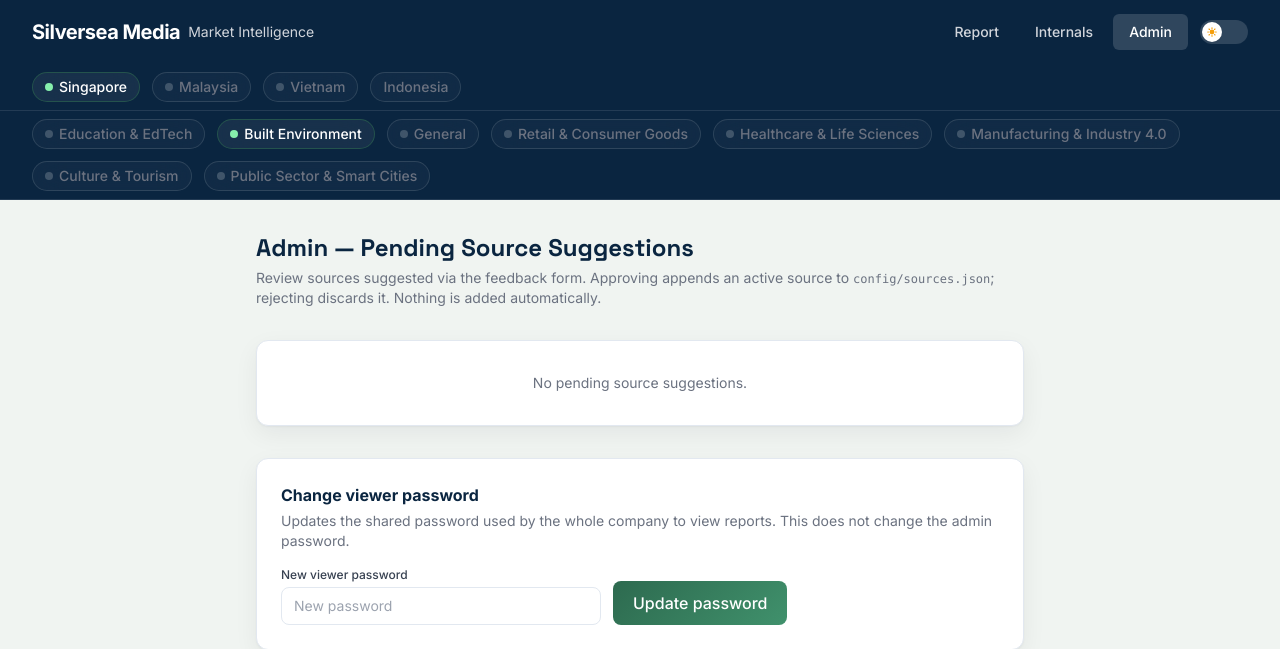
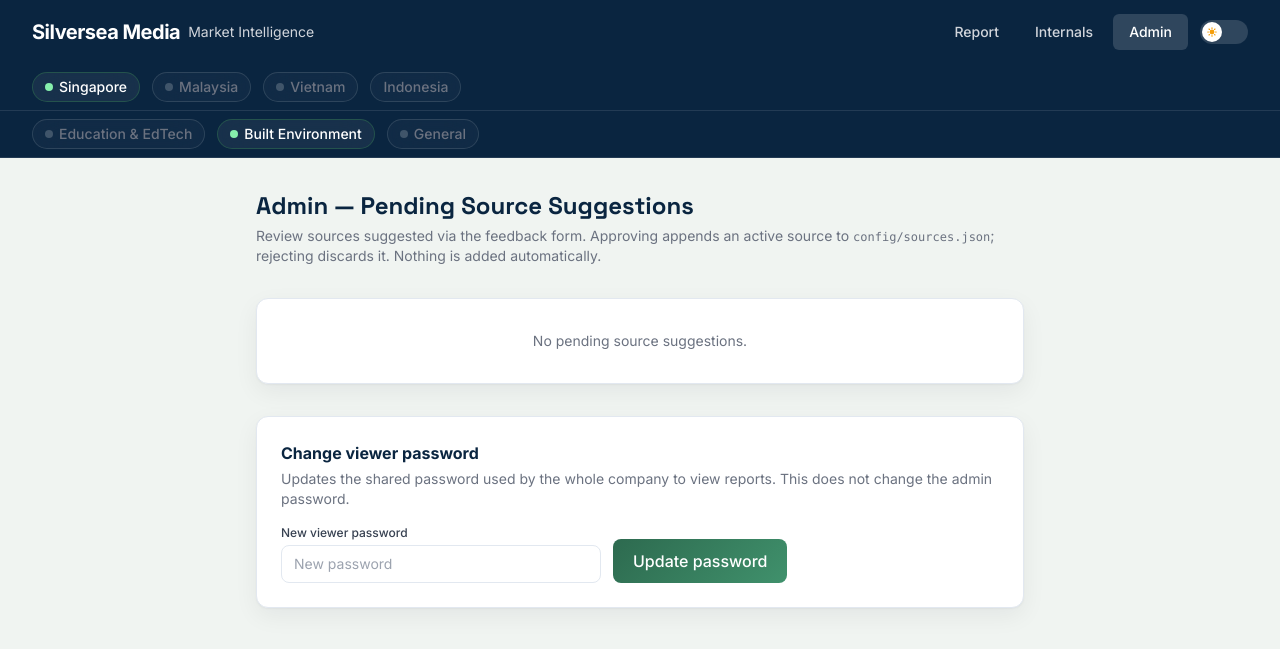
Before and after one commit to Alfonso-Castano/SilverSea_Market_Inteligence, a Flask app: page /admin in a window 1280 px wide. Shown: the top 649 px of the page. Run offline with Flask 3, Linux system fonts and the light colour scheme; the visitor is signed in with stand-in values (Sample User, id 1); some libraries are stand-ins or nearby versions.

Commit message:
feat: consolidate domain tabs to EDU/BER/GENERAL, fix leaked abstain-token signals, add admin-login shortcut
Folds RCC/HLS/MFG/CTE/PSS into the GENERAL view at render time (app.py),
tagging merged items with a domain badge so nothing's lost if those
domains get real data later. Nav now shows only 3 domain tabs per
country, mirroring the original SG mental model.

Also strips "No actionable signals" placeholder cards that were leaking
into reports as fake signal entries (LLM abstain-token bug, both a
render-time filter for already-generated reports and a prompt-hardening
line for future runs), and adds a "Log in as Admin" shortcut for viewer
sessions in the nav.

Co-Authored-By: Claude Sonnet 5 <noreply@anthropic.com>

```diff
--- a/app.py
+++ b/app.py
@@ -89,6 +89,70 @@ def _country_mode():
     return country if country in valid_codes else "SG"
 
 
+DOMAINS_MERGED_INTO_GENERAL = ("RCC", "HLS", "MFG", "CTE", "PSS")
+
+
+def _merge_domain_reports(report_data, country):
+    """Pull RCC/HLS/MFG/CTE/PSS report files for this country (if they exist) into
+    report_data for the GENERAL view, tagging each merged item with a `domain` key
+    so nothing's provenance is lost. Mutates and returns report_data. Runs even if
+    report_data starts as {} (GENERAL's own file absent) so extra-domain content
+    isn't silently dropped."""
+    merged_any = False
+    last_extra_metadata = None
+    for extra_domain in DOMAINS_MERGED_INTO_GENERAL:
+        extra = _load_json(f"latest_report_{country}_{extra_domain}.json", {})
+        if not extra:
+            continue
+        merged_any = True
+        last_extra_metadata = extra.get("_metadata")
+        report_data.setdefault("signals_by_sector", {})
+        for sector, signals in extra.get("signals_by_sector", {}).items():
+            report_data["signals_by_sector"].setdefault(sector, [])
+            for s in signals:
+                report_data["signals_by_sector"][sector].append({**s, "domain": extra_domain})
+        report_data.setdefault("opportunities", [])
+        report_data["opportunities"].extend(
+            {**opp, "domain": extra_domain} for opp in extra.get("opportunities", [])
+        )
+        report_data.setdefault("competition_risks", [])
+        report_data["competition_risks"].extend(
+            {**risk, "domain": extra_domain} for risk in extra.get("competition_risks", [])
+        )
+        # data_sources must merge too — omitting it would silently break "View source"
+        # links (source_urls lookup in report.html) for merged-in signals/opportunities.
+        report_data.setdefault("data_sources", [])
+        report_data["data_sources"].extend(extra.get("data_sources", []))
+
+    # report.html's hero and content blocks are both gated on `report._metadata`
+    # existing. If GENERAL's own file is absent but extras exist, report_data has
+    # no _metadata and the page would silently show "No report available" —
+    # defeating the point of merging.
+    if merged_any and not report_data.get("_metadata"):
+        report_data["_metadata"] = last_extra_metadata or {
+            "country": country, "date": "", "date_display": ""
+        }
+    return report_data
+
+
+_NO_SIGNAL_RE = re.compile(r"no actionable signals?", re.IGNORECASE)
+
+
+def _strip_no_actionable_signals(report_data):
+    """Drop signal/risk entries that are just the LLM's anti-hallucination abstain
+    token, leaked into the final report as a fake entry instead of being omitted."""
+    sbs = report_data.get("signals_by_sector")
+    if sbs:
+        for sector in list(sbs.keys()):
+            sbs[sector] = [s for s in sbs[sector] if not _NO_SIGNAL_RE.search(s.get("signal", ""))]
+    risks = report_data.get("competition_risks")
+    if risks:
+        report_data["competition_risks"] = [
+            r for r in risks if not _NO_SIGNAL_RE.search(r.get("signal", ""))
+        ]
+    return report_data
+
+
 @app.route("/")
 def report():
     demo_mode = _demo_mode()
@@ -111,6 +175,12 @@ def report():
             )
             if not any_domain_file_exists:
                 report_data = _load_json("latest_report.json", {})
+        if domain == "GENERAL":
+            report_data = _merge_domain_reports(report_data, country)
+
+    if report_data:
+        report_data = _strip_no_actionable_signals(report_data)
+
     return render_template("report.html", report=report_data, demo_mode=demo_mode,
                             current_domain=domain, current_country=country)
 
--- a/pipeline/analyst.py
+++ b/pipeline/analyst.py
@@ -52,6 +52,7 @@ RULES:
 2. Write each "signal" field as 2-3 complete sentences preserving specific names, dates, numbers, and details from the source.
 3. Only use facts from the text below. Never invent facts.
 4. EXCLUDE: residential property sales, general economic data with no tech/construction link.
+5. If a source's extraction says "No actionable signals" (or similar), OMIT that source entirely — do not create an entry for it.
 
 Respond with ONLY valid JSON, no other text:
 [{"entity": "Company Name", "signal": "2-3 sentence description with specific details", "source_name": "name of source"}]
--- a/templates/base.html
+++ b/templates/base.html
@@ -92,6 +92,10 @@
                 {% if request.path == '/admin' %}bg-white/15 text-white{% else %}text-gray-300 hover:text-white hover:bg-white/10{% endif %}">
                 Admin
               </a>
+              {% elif session.get('role') == 'viewer' %}
+              <a href="{{ url_for('login') }}" class="px-4 py-2 rounded-md text-sm font-medium transition-colors text-gray-300 hover:text-white hover:bg-white/10">
+                Log in as Admin
+              </a>
               {% endif %}
             </div>
             <!-- Dark mode toggle -->
@@ -160,36 +164,6 @@
             <span class="w-2 h-2 rounded-full inline-block {% if _domain == 'GENERAL' %}bg-green-300{% else %}bg-white/20{% endif %}"></span>
             General
           </a>
-          <a href="/?domain=RCC&country={{ _country }}" class="glass-card inline-flex items-center gap-1.5 px-3 py-1 text-sm font-medium transition-colors
-            {% if _domain == 'RCC' %}text-white{% else %}text-gray-500 hover:text-gray-300{% endif %}"
-            style="{% if _domain == 'RCC' %}border-color: rgba(45,106,79,0.6);{% else %}background: rgba(255,255,255,0.03);{% endif %}">
-            <span class="w-2 h-2 rounded-full inline-block {% if _domain == 'RCC' %}bg-green-300{% else %}bg-white/20{% endif %}"></span>
-            Retail & Consumer Goods
-          </a>
-          <a href="/?domain=HLS&country={{ _country }}" class="glass-card inline-flex items-center gap-1.5 px-3 py-1 text-sm font-medium transition-colors
-            {% if _domain == 'HLS' %}text-white{% else %}text-gray-500 hover:text-gray-300{% endif %}"
-            style="{% if _domain == 'HLS' %}border-color: rgba(45,106,79,0.6);{% else %}background: rgba(255,255,255,0.03);{% endif %}">
-            <span class="w-2 h-2 rounded-full inline-block {% if _domain == 'HLS' %}bg-green-300{% else %}bg-white/20{% endif %}"></span>
-            Healthcare & Life Sciences
-          </a>
-          <a href="/?domain=MFG&country={{ _country }}" class="glass-card inline-flex items-center gap-1.5 px-3 py-1 text-sm font-medium transition-colors
-            {% if _domain == 'MFG' %}text-white{% else %}text-gray-500 hover:text-gray-300{% endif %}"
-            style="{% if _domain == 'MFG' %}border-color: rgba(45,106,79,0.6);{% else %}background: rgba(255,255,255,0.03);{% endif %}">
-            <span class="w-2 h-2 rounded-full inline-block {% if _domain == 'MFG' %}bg-green-300{% else %}bg-white/20{% endif %}"></span>
-            Manufacturing & Industry 4.0
-          </a>
-          <a href="/?domain=CTE&country={{ _country }}" class="glass-card inline-flex items-center gap-1.5 px-3 py-1 text-sm font-medium transition-colors
-            {% if _domain == 'CTE' %}text-white{% else %}text-gray-500 hover:text-gray-300{% endif %}"
-            style="{% if _domain == 'CTE' %}border-color: rgba(45,106,79,0.6);{% else %}background: rgba(255,255,255,0.03);{% endif %}">
-            <span class="w-2 h-2 rounded-full inline-block {% if _domain == 'CTE' %}bg-green-300{% else %}bg-white/20{% endif %}"></span>
-            Culture & Tourism
-          </a>
-          <a href="/?domain=PSS&country={{ _country }}" class="glass-card inline-flex items-center gap-1.5 px-3 py-1 text-sm font-medium transition-colors
-            {% if _domain == 'PSS' %}text-white{% else %}text-gray-500 hover:text-gray-300{% endif %}"
-            style="{% if _domain == 'PSS' %}border-color: rgba(45,106,79,0.6);{% else %}background: rgba(255,255,255,0.03);{% endif %}">
-            <span class="w-2 h-2 rounded-full inline-block {% if _domain == 'PSS' %}bg-green-300{% else %}bg-white/20{% endif %}"></span>
-            Public Sector & Smart Cities
-          </a>
         </div>
       </div>
     </div>
```
Also changed, not shown: templates/report.html (+19 -3 lines).
